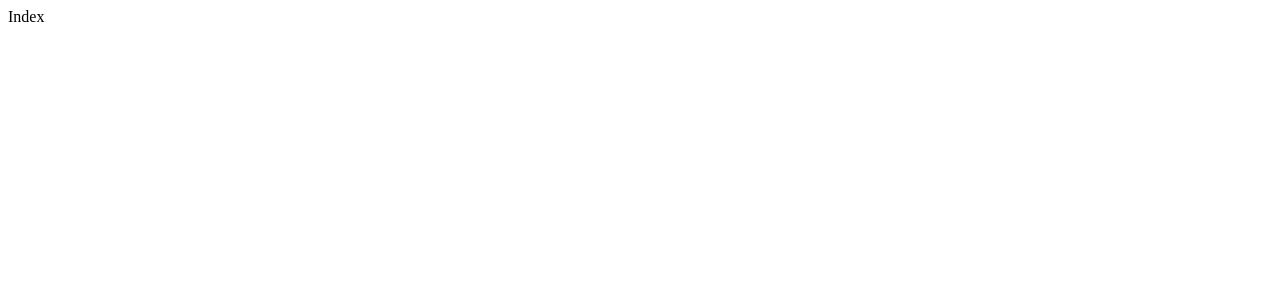
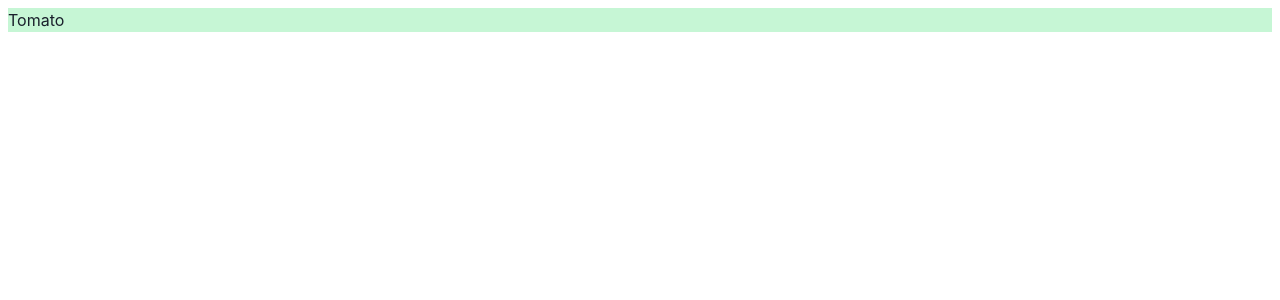
Before and after one commit to Golu7667/MongoDB-Next.js-Expressless-Efficiency, a Next.js app in the folder my-app/: page / in a window 1280 px wide. Shown: the top 300 px of the page. Built offline with nearby package versions, Linux system fonts and the light colour scheme.

Commit message:
in nextjs chakra ui working fine

```diff
--- /dev/null
+++ b/my-app/pages/_app.js
@@ -0,0 +1,12 @@
+// pages/_app.js
+import { ChakraProvider } from '@chakra-ui/react'
+
+function MyApp({ Component, pageProps }) {
+  return (
+    <ChakraProvider>
+      <Component {...pageProps} />
+    </ChakraProvider>
+  )
+}
+
+export default MyApp;
--- a/my-app/pages/index.tsx
+++ b/my-app/pages/index.tsx
@@ -1,9 +1,9 @@
-'use client'
+import { Box } from "@chakra-ui/react"
+
+
 export default function Index() {
     console.log("log")
       return (
-        <div>
-           Index
-        </div>
+        <Box m={2} bgColor={"green.100"}>Tomato</Box>
       )
     }
```
Also changed, not shown: my-app/app/layout.tsx (+9 -13 lines), my-app/app/providers.tsx (added, +19 -0 lines).
